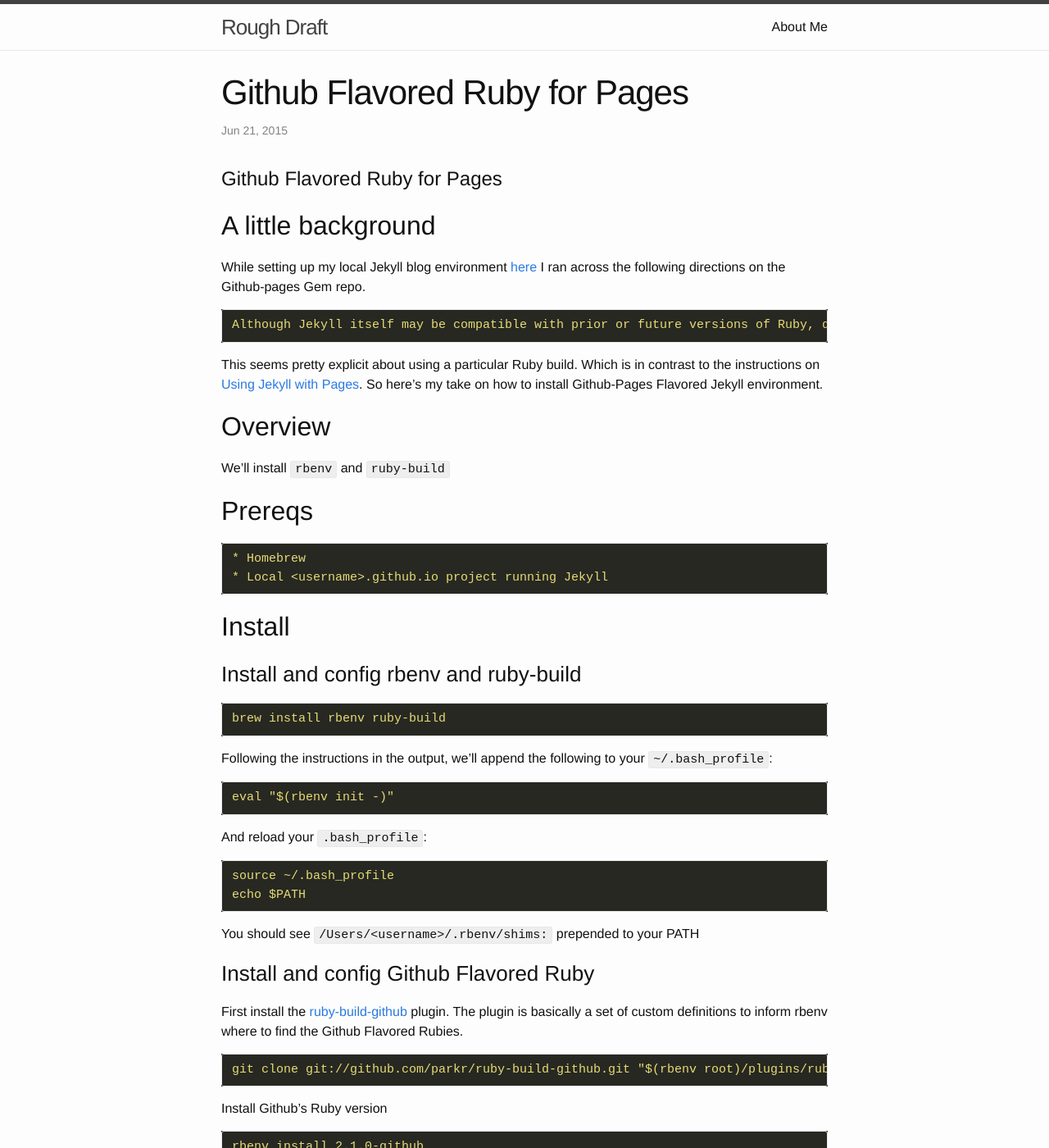
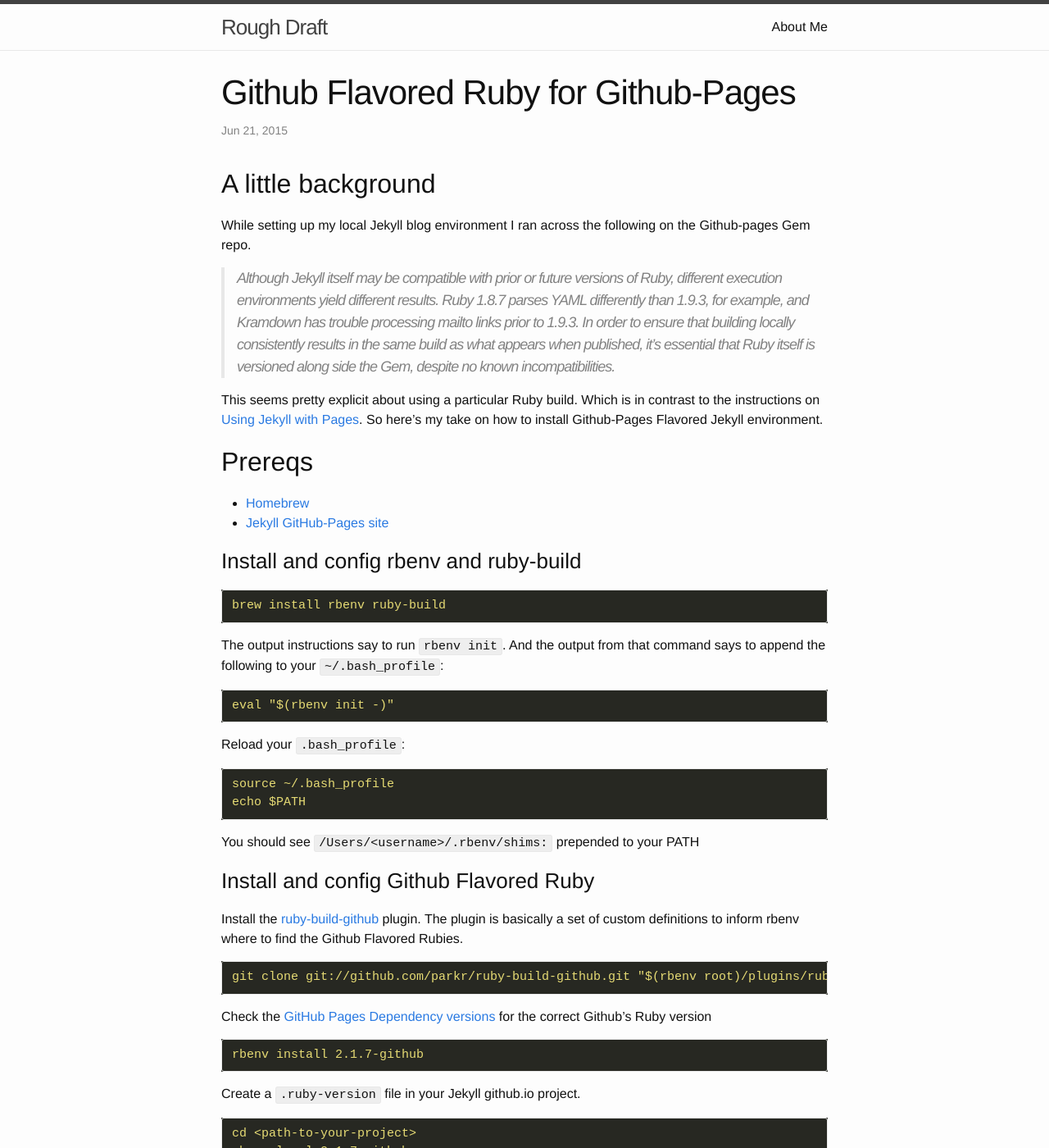
Before and after one commit to cklanac/cklanac.github.io, a Jekyll site: the page built from _posts/2015-06-21-github-flavored-ruby-for-pages.md, in a window 1280 px wide and 1400 px high. Shown: the whole window at 82% size. Built offline with Jekyll 4.4.1, drawn with Linux system fonts in a browser that asks for light colours; some of the changed text lies outside the part shown.

Commit message:
Clean up and edit old posts

```diff
--- a/Gemfile
+++ b/Gemfile
@@ -1,2 +1,4 @@
 source 'https://rubygems.org'
 gem 'github-pages'
+
+gem 'jekyll-compose', group: [:jekyll_plugins]
--- a/_includes/footer.html
+++ b/_includes/footer.html
@@ -9,7 +9,8 @@
         <ul class="contact-list">
           <li>{{ site.title }}</li>
           <li><a href="mailto:{{ site.email }}">{{ site.email }}</a></li>
-          <li><a href="{{ '/feed.xml' | prepend: site.baseurl }}">RSS</a></li>
+          <li><p class="rss-subscribe">subscribe <a href="{{ "/feed.xml" | prepend: site.baseurl }}">via RSS</a></p></li>
+
         </ul>
       </div>
 
--- a/_posts/2015-06-21-github-flavored-ruby-for-pages.md
+++ b/_posts/2015-06-21-github-flavored-ruby-for-pages.md
@@ -1,60 +1,56 @@
 ---
 layout: post
-title: Github Flavored Ruby for Pages
+title: Github Flavored Ruby for Github-Pages
 
 ---
 
-Github Flavored Ruby for Pages
-=======================
-
 ## A little background
 
-While setting up my local Jekyll blog environment [here](URL) I ran across the following directions on the Github-pages Gem repo.
+While setting up my local Jekyll blog environment I ran across the following on the Github-pages Gem repo.
 
-	Although Jekyll itself may be compatible with prior or future versions of Ruby, different execution environments yield different results. Ruby 1.8.7 parses YAML differently than 1.9.3, for example, and Kramdown has trouble processing mailto links prior to 1.9.3. In order to ensure that building locally consistently results in the same build as what appears when published, it's essential that Ruby itself is versioned along side the Gem, despite no known incompatibilities.
-
+> Although Jekyll itself may be compatible with prior or future versions of Ruby, different execution environments yield different results. Ruby 1.8.7 parses YAML differently than 1.9.3, for example, and Kramdown has trouble processing mailto links prior to 1.9.3. In order to ensure that building locally consistently results in the same build as what appears when published, it's essential that Ruby itself is versioned along side the Gem, despite no known incompatibilities.
 
 This seems pretty explicit about using a particular Ruby build. Which is in contrast to the instructions on [Using Jekyll with Pages](https://help.github.com/articles/using-jekyll-with-pages/). So here’s my take on how to install Github-Pages Flavored Jekyll environment.
 
-## Overview
-We’ll install `rbenv` and `ruby-build`
-
 ## Prereqs
 
-	* Homebrew
-	* Local <username>.github.io project running Jekyll
+* [Homebrew]({% post_url 2015-01-31-setup-your-machine-with-homebrew %})
+* [Jekyll GitHub-Pages site]({% post_url 2015-06-21-github-flavored-ruby-for-pages %})
 
-## Install
 ### Install and config rbenv and ruby-build
 
 	brew install rbenv ruby-build
 
-Following the instructions in the output, we’ll append the following to your `~/.bash_profile`:
+The output instructions say to run `rbenv init`. And the output from that command says to append the following to your `~/.bash_profile`:
 
 	eval "$(rbenv init -)"
 
-And reload your `.bash_profile`:
+Reload your `.bash_profile`:
 
 	source ~/.bash_profile
 	echo $PATH
 
 You should see `/Users/<username>/.rbenv/shims:` prepended to your PATH
 
+### Install and config Github Flavored Ruby
 
-### Install and config Github Flavored Ruby
-First install the [ruby-build-github](https://github.com/parkr/ruby-build-github) plugin. The plugin is basically a set of custom definitions to inform rbenv where to find the Github Flavored Rubies.
+Install the [ruby-build-github](https://github.com/parkr/ruby-build-github) plugin. The plugin is basically a set of custom definitions to inform rbenv where to find the Github Flavored Rubies.
 
 	git clone git://github.com/parkr/ruby-build-github.git "$(rbenv root)/plugins/ruby-build-github"
 
+Check the [GitHub Pages Dependency versions](https://pages.github.com/versions/) for the correct Github's Ruby version
 
-Install Github's Ruby version
 
-	rbenv install 2.1.0-github
+    rbenv install 2.1.7-github
 
 Create a `.ruby-version` file in your Jekyll github.io project.
 
-	cd <path-to-your-project>
-	rbenv local 2.1.0-github
+    cd <path-to-your-project>
+    rbenv local 2.1.7-github
+    ...
+    Cloning https://github.com/github/ruby.git...
+    Installing ruby-2.1.7-github...
+    Installed ruby-2.1.7-github to /Users/Chris/.rbenv/versions/2.1.7-github
 
 Now verify that the correct version of Ruby is running.
 
@@ -62,5 +58,3 @@
 	2.1.7-github
 
 Compare the output of `ruby -v` with the version showing on [here](https://pages.github.com/versions/)
-
-> Side Note. So I’m not terribly familiar with the ins-and-outs of `rbenv`. But apparently it supports semver and runs the latest patch version despite the `.ruby-version`. So `ruby -v` will return the latest version (e.g. `2.1.7-github`).
--- a/index.html
+++ b/index.html
@@ -18,6 +18,4 @@
     {% endfor %}
   </ul>
 
-  <p class="rss-subscribe">subscribe <a href="{{ "/feed.xml" | prepend: site.baseurl }}">via RSS</a></p>
-
 </div>
```
Also changed, not shown: _posts/2015-01-25-jekyll-install-and-setup.md (+5 -42 lines), _posts/2015-01-31-setup-your-machine-with-homebrew.md (+30 -8 lines), Gemfile.lock.
